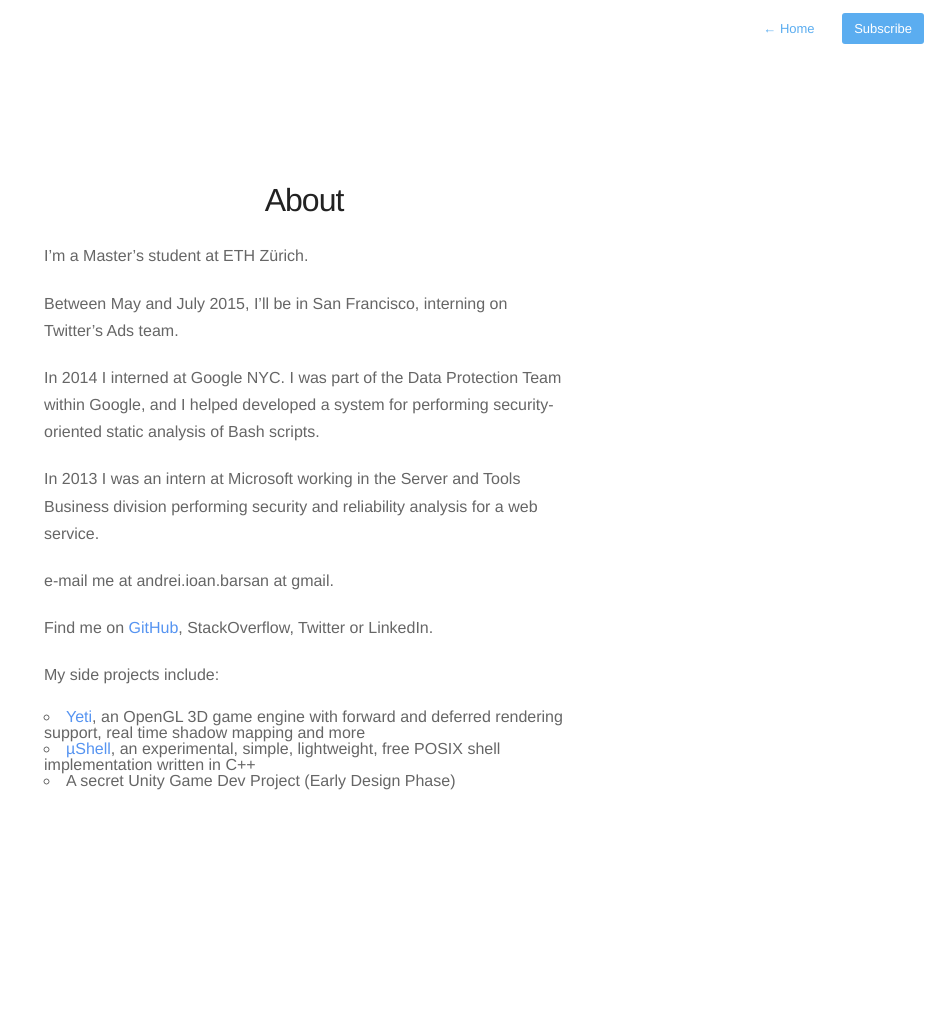
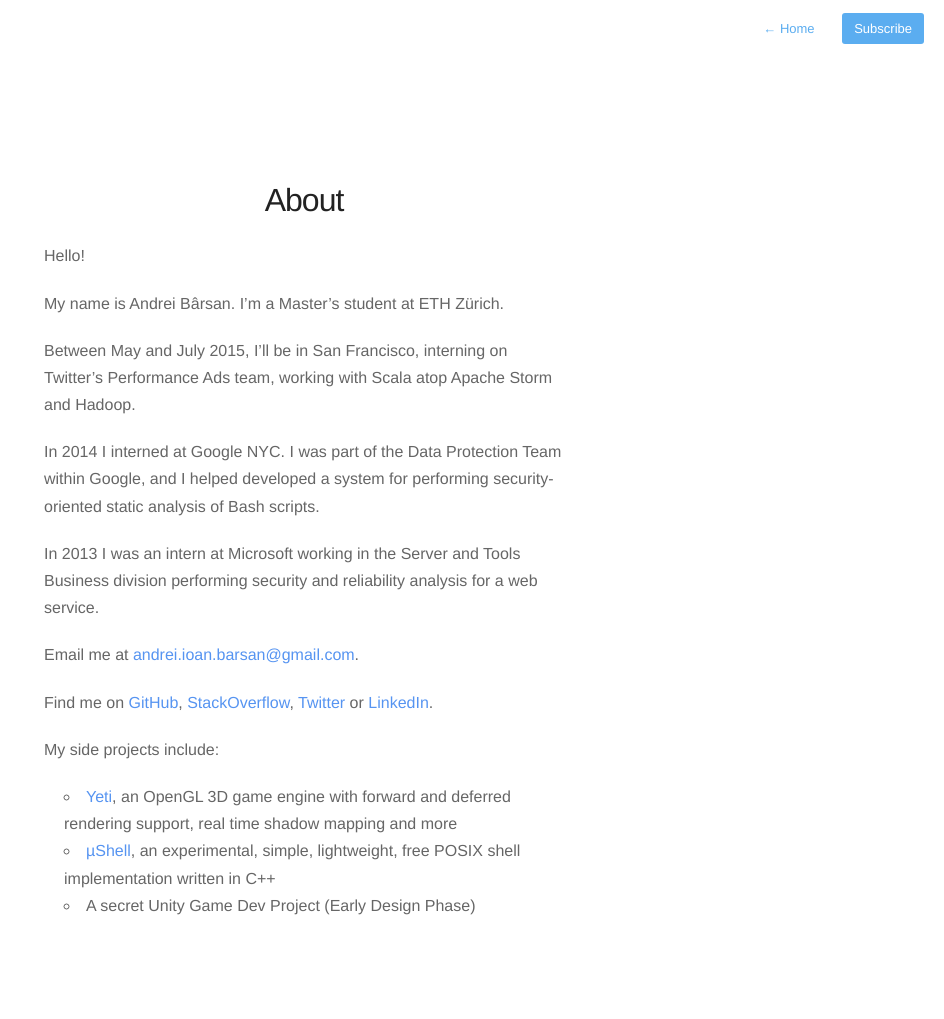
Before and after one commit to AndreiBarsan/andreibarsan.github.io, a Jekyll site: the page built from about.md, in a window 1280 px wide. Shown: the whole page, without its empty margins (336-1280 px from the left). Built offline with Jekyll 4.4.1, drawn with Linux system fonts in a browser that asks for light colours; nearby versions of some CDN libraries; Markdown is read by kramdown in place of the engine named in the settings; before the commit the page ends 900 px from its top, so only the background shows below that.

Commit message:
Made lists prettier.  Updated about.md.

```diff
--- a/about.md
+++ b/about.md
@@ -4,10 +4,12 @@
 permalink: /about/
 ---
 
-I'm a Master's student at ETH Zürich.
+Hello!
 
-Between May and July 2015, I'll be in San Francisco, interning on Twitter's Ads
-team.
+My name is Andrei Bârsan. I'm a Master's student at ETH Zürich.
+
+Between May and July 2015, I'll be in San Francisco, interning on Twitter's
+Performance Ads team, working with Scala atop Apache Storm and Hadoop.
 
 In 2014 I interned at Google NYC. I was part of the Data Protection Team within
 Google, and I helped developed a system for performing security-oriented static
@@ -16,10 +18,13 @@
 In 2013 I was an intern at Microsoft working in the Server and Tools Business
 division performing security and reliability analysis for a web service.
 
-e-mail me at andrei.ioan.barsan at gmail.
+Email me at <a title="Obfuscated email addresses are so 2010."
+href="mailto:andrei.ioan.barsan@gmail.com">andrei.ioan.barsan@gmail.com</a>.
 
-Find me on [GitHub](https://github.com/andreibarsan), StackOverflow, Twitter or
-LinkedIn.
+Find me on [GitHub](https://github.com/andreibarsan),
+[StackOverflow](https://stackoverflow.com/users/1055295/andrei-b%C3%A2rsan),
+[Twitter](https://twitter.com/andreib) or
+[LinkedIn](https://www.linkedin.com/profile/view?id=288997587).
 
 My side projects include:
 
--- a/assets/css/style.css
+++ b/assets/css/style.css
@@ -186,7 +186,11 @@
 	transition: all 0.15s ease;
 }
 
-ul 	{ margin:0; padding:0; }
+ul 	{
+  margin: 0 0 0 20px;
+  padding: 0;
+  line-height: 1.7;
+}
 li	{ list-style-type:circle; list-style-position:inside; }
 
 /* Line Height */
```
